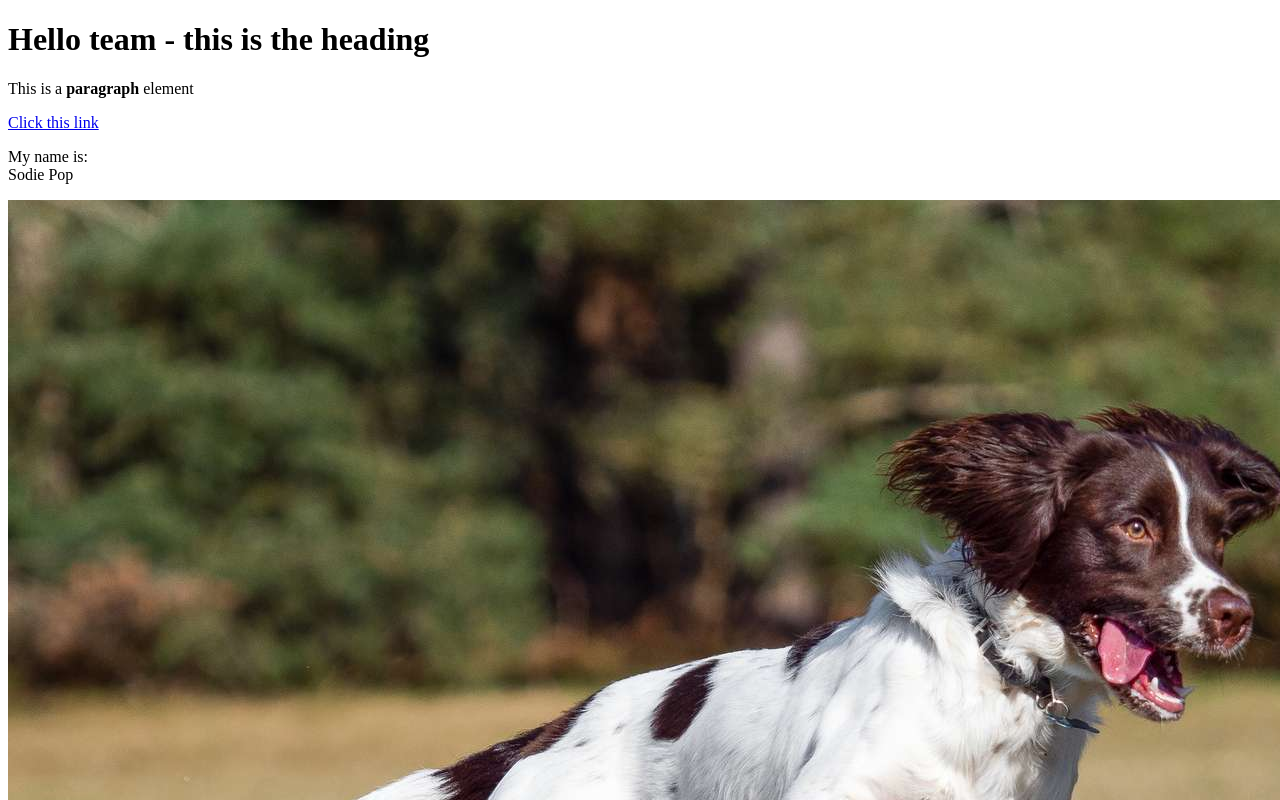
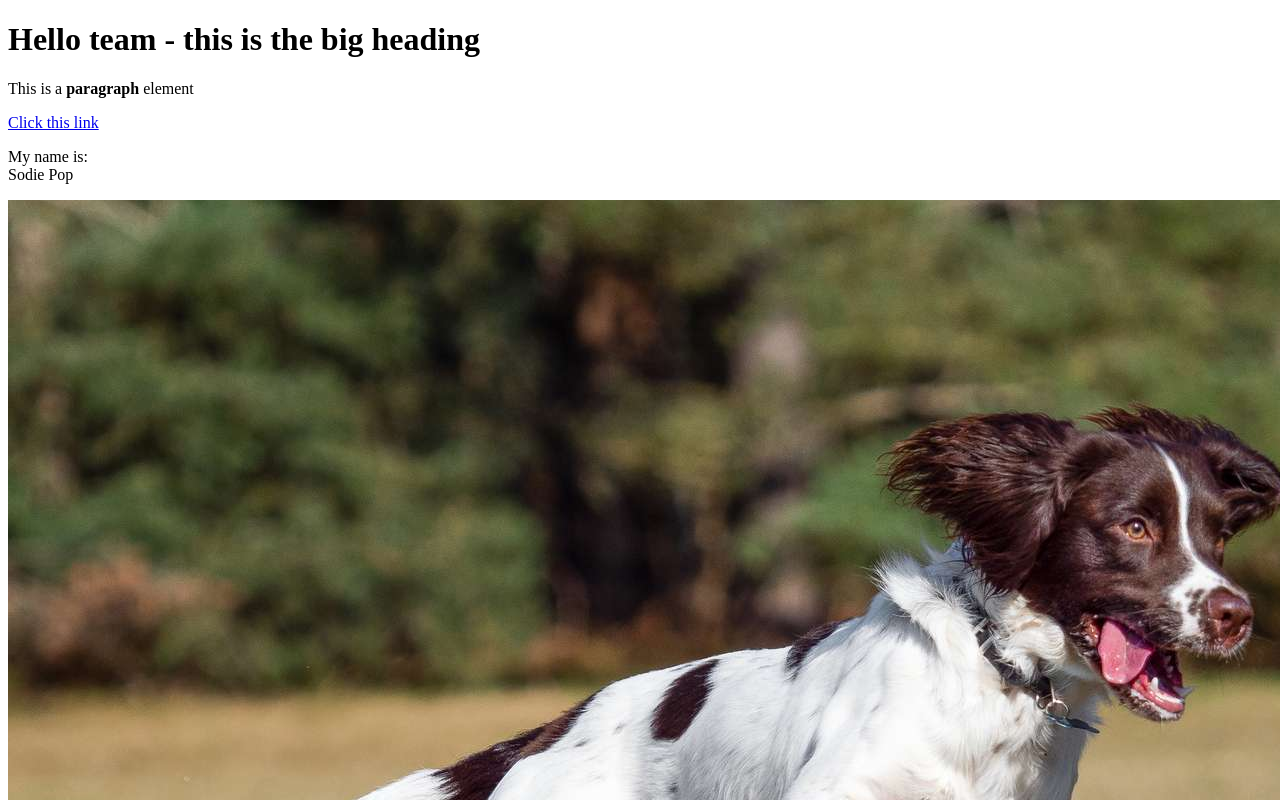
Before and after one commit to garlicgirl/cartoon-hero, a plain HTML site: page test.html in a window 1280 px wide. Shown: the top 800 px of the page. Drawn offline with Linux system fonts and the light colour scheme.

Commit message:
added the word big

```diff
--- a/test.html
+++ b/test.html
@@ -4,7 +4,7 @@
 	<title>Test page</title>
 </head>
 <body>
-	<h1>Hello team - this is the heading </h1>
+	<h1>Hello team - this is the big heading </h1>
 	<p>This is a <b>paragraph</b> element</p>
 	<a href="https://google.com" target="_blank" title="Visit google here please">Click this link</a>
 	<p>My name is: <br>
```
